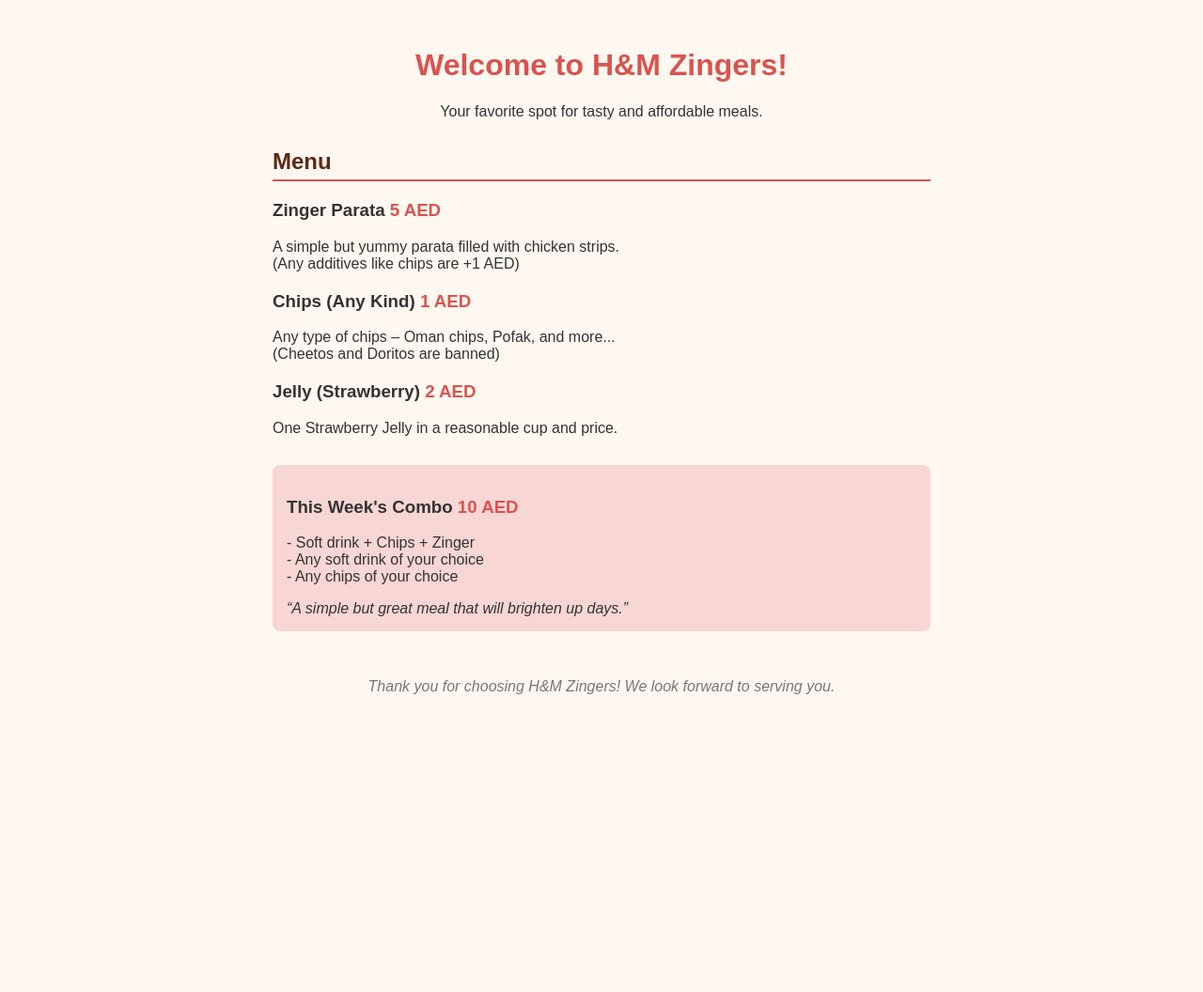
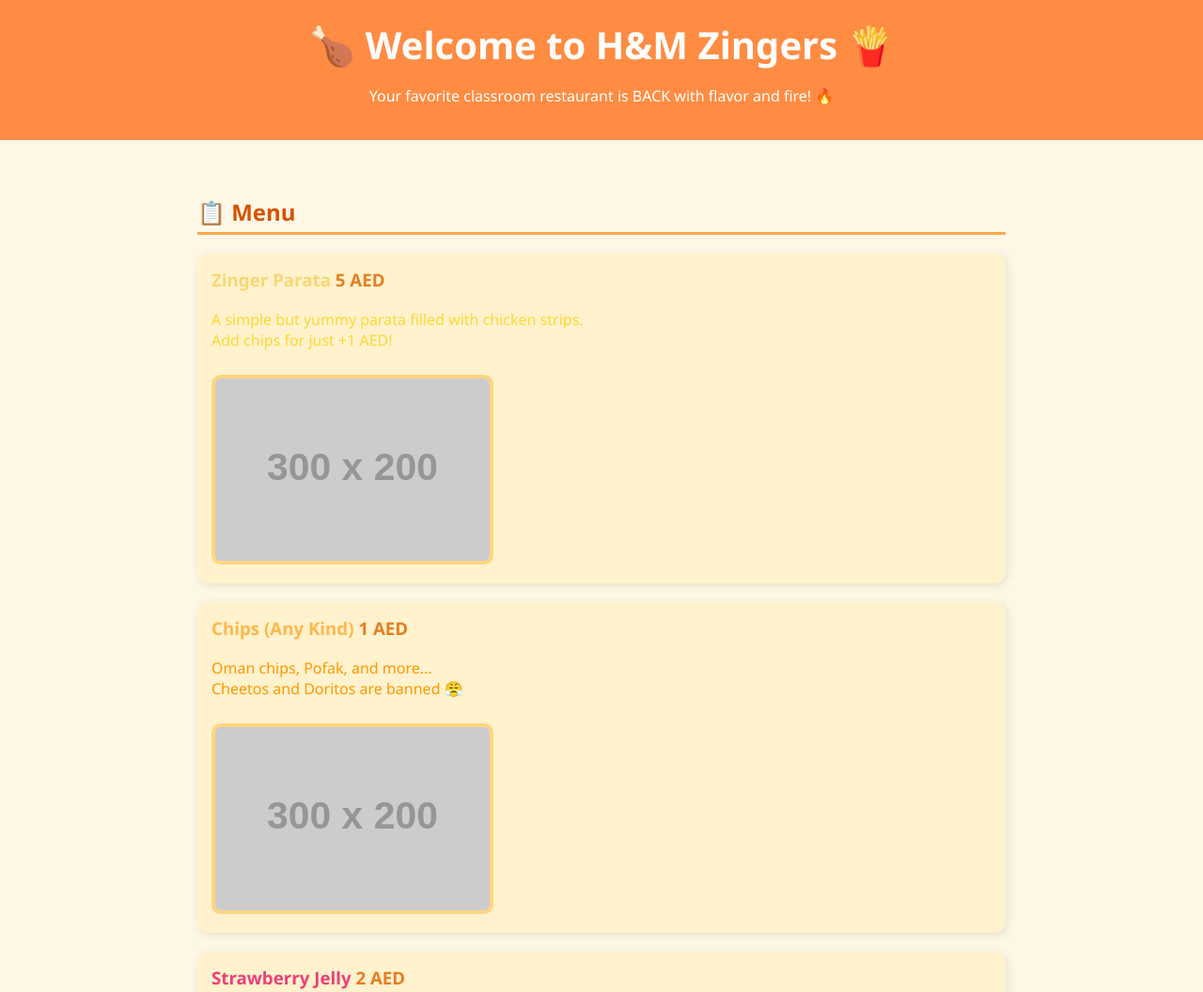
Before and after one commit to nabeeelon/H-M-zingers, a plain HTML site: page index.html in a window 1280 px wide. Shown: the top 1056 px of the page at 94% size. Before the commit the page ends 800 px from the top, so only its background shows below. Drawn offline with Linux system fonts and the light colour scheme; placeholder pictures from the web are drawn by us.

Commit message:
Update index.html

```diff
--- a/index.html
+++ b/index.html
@@ -3,86 +3,156 @@
 <head>
   <meta charset="UTF-8" />
   <meta name="viewport" content="width=device-width, initial-scale=1" />
-  <title>H&M Zingers - Welcome</title>
+  <title>H&M Zingers</title>
   <style>
+    * {
+      box-sizing: border-box;
+    }
     body {
-      font-family: Arial, sans-serif;
-      max-width: 700px;
-      margin: 20px auto;
-      padding: 10px;
-      background: #fff8f0;
+      font-family: 'Segoe UI', sans-serif;
+      background: #fff7e6;
+      margin: 0;
+      padding: 0;
       color: #333;
     }
     header {
+      background: #ff8c42;
+      color: white;
+      padding: 20px;
       text-align: center;
-      margin-bottom: 30px;
     }
-    h1 {
-      color: #d9534f;
+    header h1 {
+      margin: 0;
+      font-size: 2.5rem;
+    }
+    section {
+      padding: 20px;
+      max-width: 900px;
+      margin: auto;
     }
     h2 {
-      color: #5a2a15;
-      border-bottom: 2px solid #d9534f;
+      border-bottom: 3px solid #ffa94d;
       padding-bottom: 5px;
+      margin-top: 40px;
+      color: #d35400;
     }
     .menu-item {
-      margin-bottom: 20px;
+      background: #fff2cc;
+      border-radius: 12px;
+      padding: 15px;
+      margin: 20px 0;
+      box-shadow: 2px 2px 10px rgba(0,0,0,0.1);
+      transition: transform 0.2s ease;
+    }
+    .menu-item:hover {
+      transform: scale(1.02);
+    }
+    .menu-item h3 {
+      margin-top: 0;
+    }
+    .menu-item img {
+      width: 100%;
+      max-width: 300px;
+      border: 4px solid #ffd580;
+      border-radius: 10px;
+      margin-top: 10px;
     }
     .price {
-      color: #d9534f;
+      color: #e67e22;
       font-weight: bold;
     }
     .combo {
-      background: #f7d6d3;
-      padding: 15px;
-      border-radius: 8px;
+      background: #ffe0b2;
+      padding: 20px;
+      border-radius: 12px;
       margin-top: 30px;
     }
+    .combo em {
+      display: block;
+      margin-top: 10px;
+      color: #a04900;
+    }
+    .whats-new {
+      background: #d1f7c4;
+      padding: 20px;
+      border-radius: 12px;
+    }
+    .whats-new li {
+      margin-bottom: 10px;
+    }
     footer {
-      margin-top: 50px;
+      background: #f1f1f1;
+      padding: 15px;
       text-align: center;
-      font-style: italic;
-      color: #777;
+      font-size: 0.9em;
+      color: #888;
+    }
+
+    @media (max-width: 600px) {
+      header h1 {
+        font-size: 1.8rem;
+      }
+      .menu-item img {
+        max-width: 100%;
+      }
     }
   </style>
 </head>
 <body>
+
   <header>
-    <h1>Welcome to H&amp;M Zingers!</h1>
-    <p>Your favorite spot for tasty and affordable meals.</p>
+    <h1>🍗 Welcome to H&M Zingers 🍟</h1>
+    <p>Your favorite classroom restaurant is BACK with flavor and fire! 🔥</p>
   </header>
 
   <section>
-    <h2>Menu</h2>
+    <h2>📋 Menu</h2>
 
     <div class="menu-item">
-      <h3>Zinger Parata <span class="price">5 AED</span></h3>
-      <p>A simple but yummy parata filled with chicken strips.<br />
-      (Any additives like chips are +1 AED)</p>
+      <h3 style="color:#f7d774;">Zinger Parata <span class="price">5 AED</span></h3>
+      <p style="color:#fdd835;">A simple but yummy parata filled with chicken strips.<br>
+      Add chips for just +1 AED!</p>
+      <img src="https://via.placeholder.com/300x200?text=Zinger+Parata" alt="Zinger Parata">
     </div>
 
     <div class="menu-item">
-      <h3>Chips (Any Kind) <span class="price">1 AED</span></h3>
-      <p>Any type of chips – Oman chips, Pofak, and more...<br />
-      (Cheetos and Doritos are banned)</p>
+      <h3 style="color:#ffb74d;">Chips (Any Kind) <span class="price">1 AED</span></h3>
+      <p style="color:#ff9800;">Oman chips, Pofak, and more...<br>Cheetos and Doritos are banned 😤</p>
+      <img src="https://via.placeholder.com/300x200?text=Chips" alt="Chips">
     </div>
 
     <div class="menu-item">
-      <h3>Jelly (Strawberry) <span class="price">2 AED</span></h3>
-      <p>One Strawberry Jelly in a reasonable cup and price.</p>
+      <h3 style="color:#ec407a;">Strawberry Jelly <span class="price">2 AED</span></h3>
+      <p style="color:#f06292;">Served in a reasonable cup at a reasonable price 🍓</p>
+      <img src="https://via.placeholder.com/300x200?text=Jelly" alt="Strawberry Jelly">
+    </div>
+
+    <div class="menu-item">
+      <h3 style="color:#81c784;">Zinger Strips (3 pieces) <span class="price">7 AED</span></h3>
+      <p style="color:#66bb6a;">Crispy, juicy, and bursting with flavor – NEW item alert! 🔥</p>
+      <img src="https://via.placeholder.com/300x200?text=Zinger+Strips" alt="Zinger Strips">
     </div>
 
     <div class="combo">
-      <h3>This Week's Combo <span class="price">10 AED</span></h3>
-      <p>- Soft drink + Chips + Zinger<br />
-         - Any soft drink of your choice<br />
-         - Any chips of your choice</p>
+      <h3>🔥 This Week’s Combo <span class="price">10 AED</span></h3>
+      <p>- Zinger + Chips + Soft Drink of your choice</p>
       <em>“A simple but great meal that will brighten up days.”</em>
     </div>
   </section>
 
+  <section class="whats-new">
+    <h2>🆕 What's New at H&M Zingers</h2>
+    <ul>
+      <li>🚫 The limited-time meal will be removed in a few weeks</li>
+      <li>🍗 <strong>NEW:</strong> Zinger Strips – 7 AED for 3 pieces!</li>
+      <li>🎉 We’ve officially **REOPENED** – tell your friends!</li>
+      <li>💥 New promotions and combo deals are here weekly!</li>
+    </ul>
+  </section>
+
   <footer>
-    Thank you for choosing H&amp;M Zingers! We look forward to serving you.
+    H&M Zingers — Serving happiness since forever. ✨
   </footer>
+
 </body>
 </html>
```
